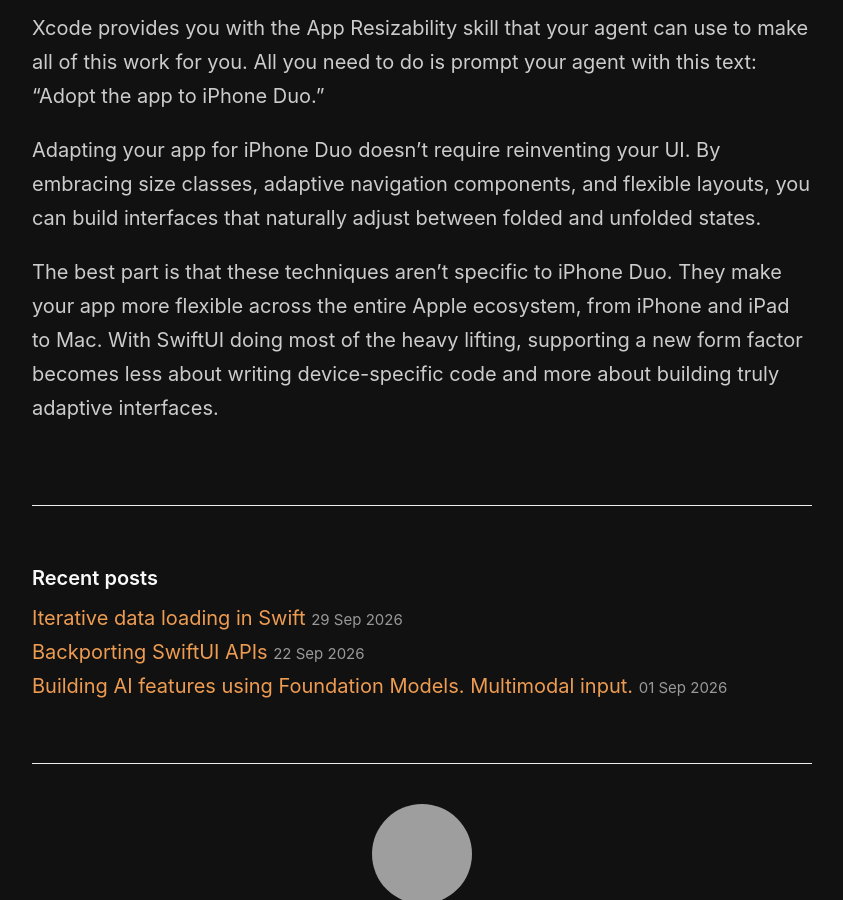
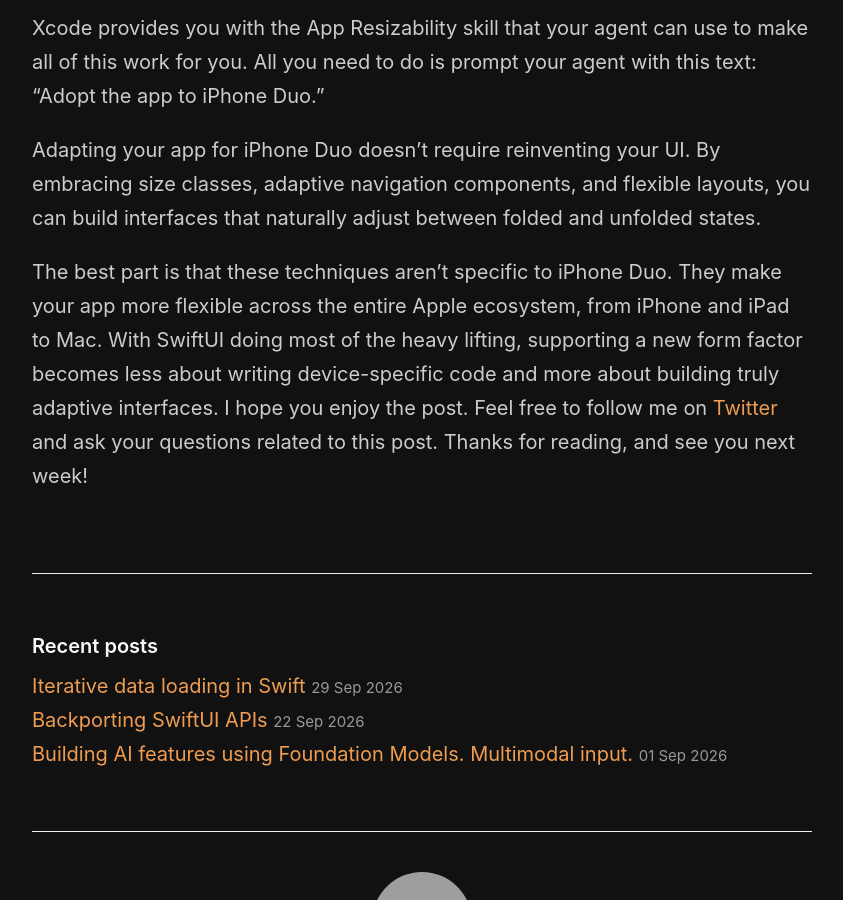
Before and after one commit to mecid/mecid.github.io, a Jekyll site: the page built from _posts/2026-10-14-adapting-your-app-for-iPhone-duo.md, in a window 1280 px wide and 900 px high, scrolled down 2069 px, cut to the strip 0-900 px from the top of the window. Shown: the whole strip, without its empty margins (218-1061 px from the left). Built offline with Jekyll 4.4.1, drawn with Linux system fonts in a browser that asks for light colours; grey boxes are pictures that could not be loaded.

Commit message:
conclusion in iPhone Duo post tuned

```diff
--- a/_posts/2026-10-14-adapting-your-app-for-iPhone-duo.md
+++ b/_posts/2026-10-14-adapting-your-app-for-iPhone-duo.md
@@ -56,4 +56,4 @@
 
 Adapting your app for iPhone Duo doesn’t require reinventing your UI. By embracing size classes, adaptive navigation components, and flexible layouts, you can build interfaces that naturally adjust between folded and unfolded states.
 
-The best part is that these techniques aren’t specific to iPhone Duo. They make your app more flexible across the entire Apple ecosystem, from iPhone and iPad to Mac. With SwiftUI doing most of the heavy lifting, supporting a new form factor becomes less about writing device-specific code and more about building truly adaptive interfaces.
+The best part is that these techniques aren’t specific to iPhone Duo. They make your app more flexible across the entire Apple ecosystem, from iPhone and iPad to Mac. With SwiftUI doing most of the heavy lifting, supporting a new form factor becomes less about writing device-specific code and more about building truly adaptive interfaces. I hope you enjoy the post. Feel free to follow me on [Twitter](https://twitter.com/mecid) and ask your questions related to this post. Thanks for reading, and see you next week!
```
